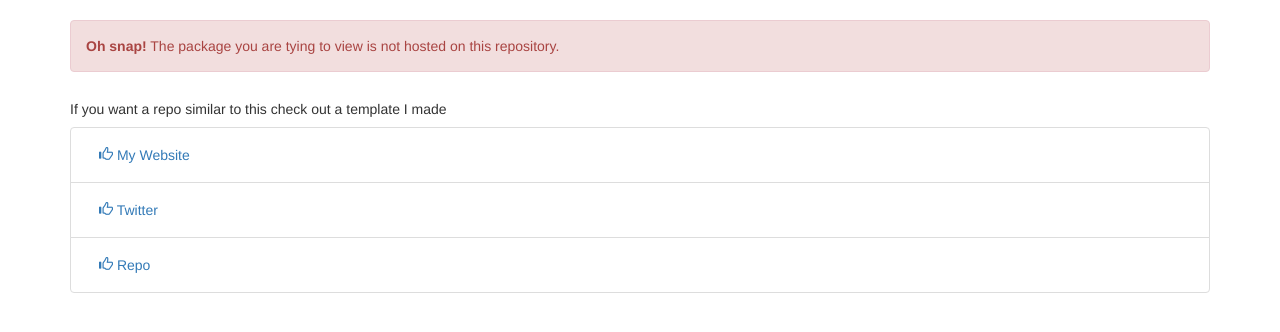
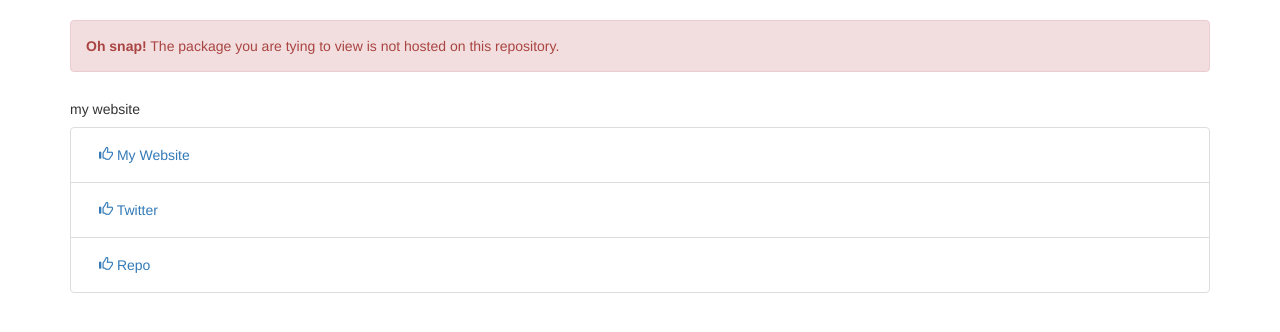
Before and after one commit to dubailive/dubailive.github.io, a plain HTML site: page depictions/changelog.html in a window 1280 px wide. Drawn offline with nearby package versions, Linux system fonts and the light colour scheme; no server answers.

Commit message:
Update changelog.html

```diff
--- a/depictions/changelog.html
+++ b/depictions/changelog.html
@@ -109,7 +109,7 @@
 
 <div id="contactInfo">
 	<div class="container">
-		<h5>If you want a repo similar to this check out a template I made</h5>
+		<h5>my website</h5>
 		<ul class="list-group" id="repoFooterLinks">
 		</ul>
 	</div>
```
